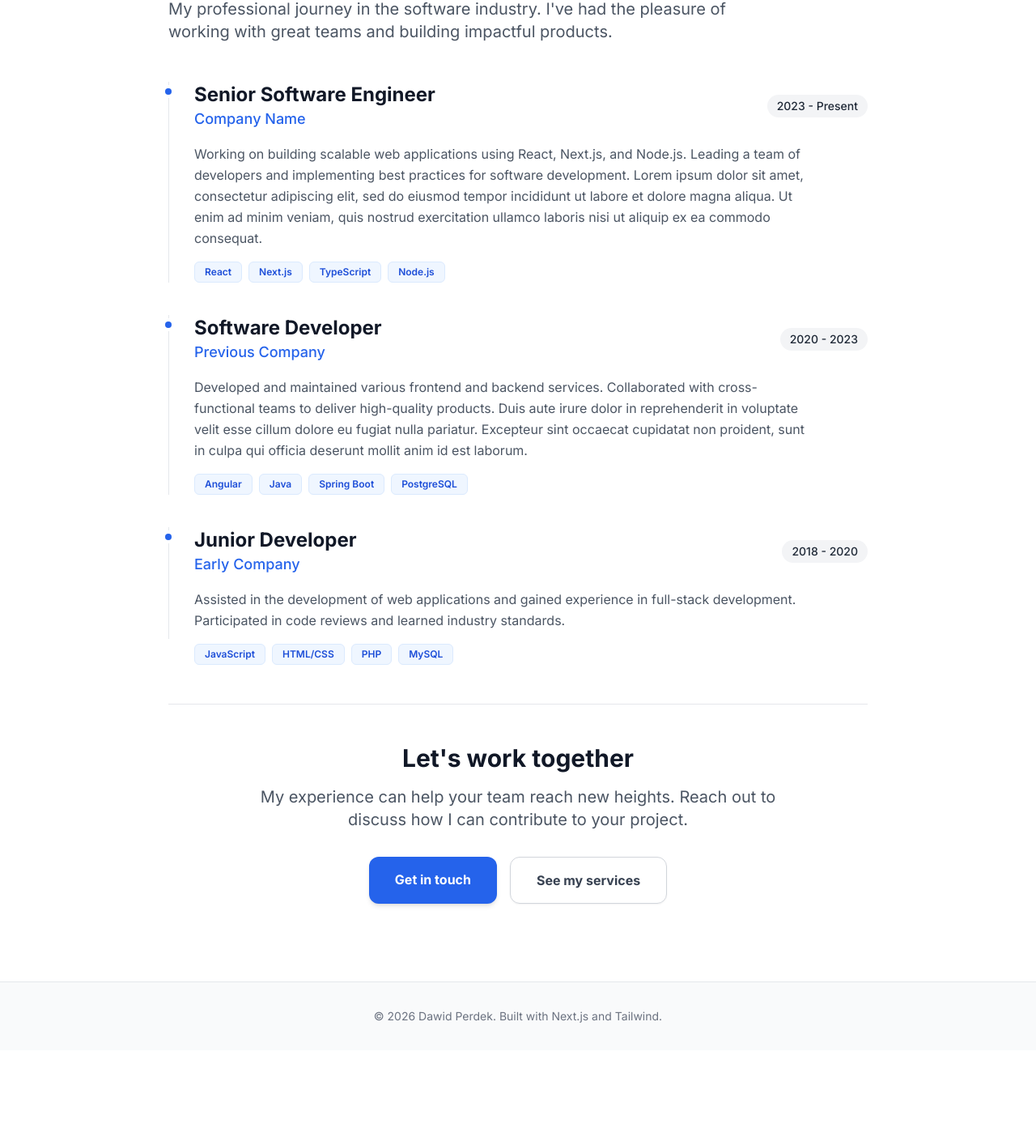
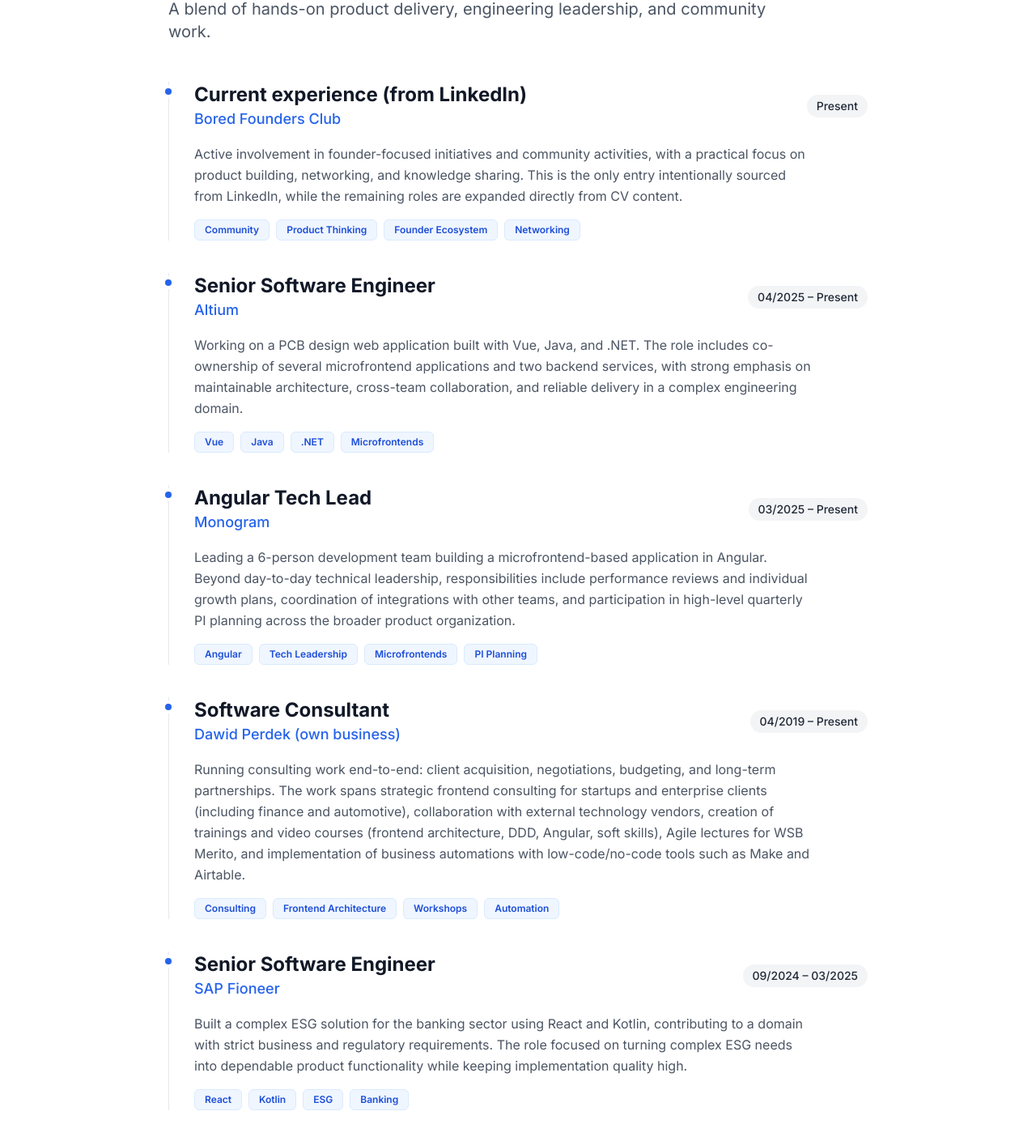
Before and after one commit to superdyzio/superdyzio.github.io, a Next.js app: page /experience in a window 1280 px wide. Shown: the part 180-1589 px from the top of the page at 81% size. Before the commit the page ends 1477 px from the top, so only its background shows below. Built offline with nearby package versions, Linux system fonts and the light colour scheme.

Commit message:
[Junie-GPT-5.3-Codex] fill in actual experience

```diff
--- a/src/app/experience/page.tsx
+++ b/src/app/experience/page.tsx
@@ -1,25 +1,60 @@
 export default function ExperiencePage() {
   const experiences = [
     {
-      company: "Company Name",
-      role: "Senior Software Engineer",
-      period: "2023 - Present",
-      description: "Working on building scalable web applications using React, Next.js, and Node.js. Leading a team of developers and implementing best practices for software development. Lorem ipsum dolor sit amet, consectetur adipiscing elit, sed do eiusmod tempor incididunt ut labore et dolore magna aliqua. Ut enim ad minim veniam, quis nostrud exercitation ullamco laboris nisi ut aliquip ex ea commodo consequat.",
-      skills: ["React", "Next.js", "TypeScript", "Node.js"]
+      company: "Bored Founders Club",
+      role: "Current experience (from LinkedIn)",
+      period: "Present",
+      description: "Active involvement in founder-focused initiatives and community activities, with a practical focus on product building, networking, and knowledge sharing. This is the only entry intentionally sourced from LinkedIn, while the remaining roles are expanded directly from CV content.",
+      skills: ["Community", "Product Thinking", "Founder Ecosystem", "Networking"]
     },
     {
-      company: "Previous Company",
-      role: "Software Developer",
-      period: "2020 - 2023",
-      description: "Developed and maintained various frontend and backend services. Collaborated with cross-functional teams to deliver high-quality products. Duis aute irure dolor in reprehenderit in voluptate velit esse cillum dolore eu fugiat nulla pariatur. Excepteur sint occaecat cupidatat non proident, sunt in culpa qui officia deserunt mollit anim id est laborum.",
-      skills: ["Angular", "Java", "Spring Boot", "PostgreSQL"]
+      company: "Altium",
+      role: "Senior Software Engineer",
+      period: "04/2025 – Present",
+      description: "Working on a PCB design web application built with Vue, Java, and .NET. The role includes co-ownership of several microfrontend applications and two backend services, with strong emphasis on maintainable architecture, cross-team collaboration, and reliable delivery in a complex engineering domain.",
+      skills: ["Vue", "Java", ".NET", "Microfrontends"]
     },
     {
-      company: "Early Company",
-      role: "Junior Developer",
-      period: "2018 - 2020",
-      description: "Assisted in the development of web applications and gained experience in full-stack development. Participated in code reviews and learned industry standards.",
-      skills: ["JavaScript", "HTML/CSS", "PHP", "MySQL"]
+      company: "Monogram",
+      role: "Angular Tech Lead",
+      period: "03/2025 – Present",
+      description: "Leading a 6-person development team building a microfrontend-based application in Angular. Beyond day-to-day technical leadership, responsibilities include performance reviews and individual growth plans, coordination of integrations with other teams, and participation in high-level quarterly PI planning across the broader product organization.",
+      skills: ["Angular", "Tech Leadership", "Microfrontends", "PI Planning"]
+    },
+    {
+      company: "Dawid Perdek (own business)",
+      role: "Software Consultant",
+      period: "04/2019 – Present",
+      description: "Running consulting work end-to-end: client acquisition, negotiations, budgeting, and long-term partnerships. The work spans strategic frontend consulting for startups and enterprise clients (including finance and automotive), collaboration with external technology vendors, creation of trainings and video courses (frontend architecture, DDD, Angular, soft skills), Agile lectures for WSB Merito, and implementation of business automations with low-code/no-code tools such as Make and Airtable.",
+      skills: ["Consulting", "Frontend Architecture", "Workshops", "Automation"]
+    },
+    {
+      company: "SAP Fioneer",
+      role: "Senior Software Engineer",
+      period: "09/2024 – 03/2025",
+      description: "Built a complex ESG solution for the banking sector using React and Kotlin, contributing to a domain with strict business and regulatory requirements. The role focused on turning complex ESG needs into dependable product functionality while keeping implementation quality high.",
+      skills: ["React", "Kotlin", "ESG", "Banking"]
+    },
+    {
+      company: "Synergy Codes",
+      role: "Principal Developer",
+      period: "03/2020 – 08/2024",
+      description: "Strategic advisor and senior technical contributor in a 60+ person R&D organization (40+ people in IT), working closely with leadership on organization-level direction and technology decisions. Responsibilities included facilitating strategic workshops (risk analysis, team formation, domain work with Event Storming), designing and rolling out a mentoring program across R&D, introducing Event Storming as a standard client collaboration method, supporting OKR rollout with the board, consulting frontend architecture across 10+ parallel projects, improving recruitment/onboarding/offboarding and delivery processes, and leading internal initiatives in both Tech Lead and Product Owner capacities.",
+      skills: ["Strategy", "Mentoring", "Event Storming", "Frontend Architecture"]
+    },
+    {
+      company: "Matic",
+      role: "Frontend Tech Lead",
+      period: "03/2019 – 01/2020",
+      description: "Led a team of 9 frontend developers with focus on mentoring, performance reviews, and development planning. Introduced unit testing practices that helped reach over 80% code coverage, rolled out code quality checks and internationalization (i18n), and coordinated collaboration with external vendors including review and acceptance of deliverables while helping shape project roadmaps.",
+      skills: ["Team Leadership", "Testing", "Code Quality", "i18n"]
+    },
+    {
+      company: "S3 Connected Health",
+      role: "Software Engineer",
+      period: "07/2016 – 03/2019",
+      description: "Developed telehealth solutions in Agile teams using AngularJS and Angular 2+, delivering features in a healthcare-focused environment where reliability and clarity mattered. In addition to implementation work, supported other teams with unit testing to improve consistency and confidence in delivery.",
+      skills: ["AngularJS", "Angular", "Agile", "Unit Testing"]
     }
   ];
 
@@ -28,7 +63,7 @@
       <header className="page-header">
         <h1 className="page-title">Experience</h1>
         <p className="page-lead">
-          My professional journey in the software industry. I've had the pleasure of working with great teams and building impactful products.
+          A blend of hands-on product delivery, engineering leadership, and community work.
         </p>
       </header>
 
@@ -65,7 +100,7 @@
         <div className="space-y-4">
           <h2 className="text-2xl sm:text-3xl font-bold text-gray-900">Let's work together</h2>
           <p className="text-lg sm:text-xl text-gray-600 max-w-2xl mx-auto">
-            My experience can help your team reach new heights. Reach out to discuss how I can contribute to your project.
+            If you need someone who can combine execution, product thinking, and clear communication, I'd be happy to help.
           </p>
         </div>
         <div className="flex flex-col sm:flex-row justify-center gap-3 sm:gap-4">
--- a/src/app/offer/page.tsx
+++ b/src/app/offer/page.tsx
@@ -3,28 +3,28 @@
 export default function OfferPage() {
   const offers = [
     {
-      title: "Software Development",
-      description: "Custom web application development using modern technologies. Focus on performance, scalability, and maintainability.",
+      title: "Product-Focused Engineering",
+      description: "I help teams turn ideas into working software quickly and responsibly. From architecture decisions to delivery details, I focus on building solutions that are maintainable and useful from day one.",
       icon: <Code2 className="w-8 h-8" />,
-      features: ["Frontend (React/Angular)", "Backend (Node.js/Java)", "Full-stack solutions"]
+      features: ["Feature design & implementation", "Frontend architecture (React / Angular)", "Quality-focused delivery flow"]
     },
     {
-      title: "Public Speaking",
-      description: "Keynote speaking, technical workshops, and panel discussions for tech conferences and corporate events.",
+      title: "Talks & Workshops",
+      description: "I deliver practical, engaging sessions for meetups, conferences, and internal company events. Topics include frontend engineering, software quality, communication, and AI in everyday development.",
       icon: <Presentation className="w-8 h-8" />,
-      features: ["Conference talks", "Internal workshops", "Mentoring for speakers"]
+      features: ["Conference / meetup talks", "Hands-on internal workshops", "Event-tailored sessions"]
     },
     {
       title: "Consulting & Mentoring",
-      description: "Helping teams and individuals grow. Architecture reviews, code audits, and career guidance.",
+      description: "I support engineering teams and individual developers through focused mentoring and consulting. The goal is better decisions, clearer communication, and steady growth of technical leadership.",
       icon: <Users className="w-8 h-8" />,
-      features: ["Code reviews", "Architecture consulting", "1-on-1 mentoring"]
+      features: ["Architecture and codebase reviews", "1:1 mentoring for developers", "Team process improvements"]
     },
     {
-      title: "Product Strategy",
-      description: "Assisting in defining MVP, roadmap planning, and identifying key user personas for your product.",
+      title: "Product Discovery Support",
+      description: "When needed, I help shape early product direction so engineering effort lands on the right problems. This includes MVP scoping, prioritization, and workshop facilitation with stakeholders.",
       icon: <Lightbulb className="w-8 h-8" />,
-      features: ["MVP definition", "User Story Mapping", "Event Storming"]
+      features: ["MVP scope and roadmap framing", "Workshop facilitation", "Problem-first feature prioritization"]
     }
   ];
 
@@ -33,8 +33,7 @@
       <header className="page-header">
         <h1 className="page-title">What I Offer</h1>
         <p className="page-lead">
-          I provide a variety of services to help you build better software and grow your team.
-          Here's how we can work together.
+          Practical support for teams and events that value quality, clarity, and real outcomes.
         </p>
       </header>
 
@@ -66,7 +65,7 @@
         <div className="space-y-4">
           <h2 className="text-2xl sm:text-3xl font-bold text-gray-900">Interested in a collaboration?</h2>
           <p className="text-lg sm:text-xl text-gray-600 max-w-2xl mx-auto">
-            Let's discuss how I can help you achieve your goals. Reach out to me for a custom quote.
+            Tell me what you're building or planning, and I'll suggest a simple way we can work together.
           </p>
         </div>
         <a
```
Also changed, not shown: 22 other files (tests, documents, lock files or other folders).
